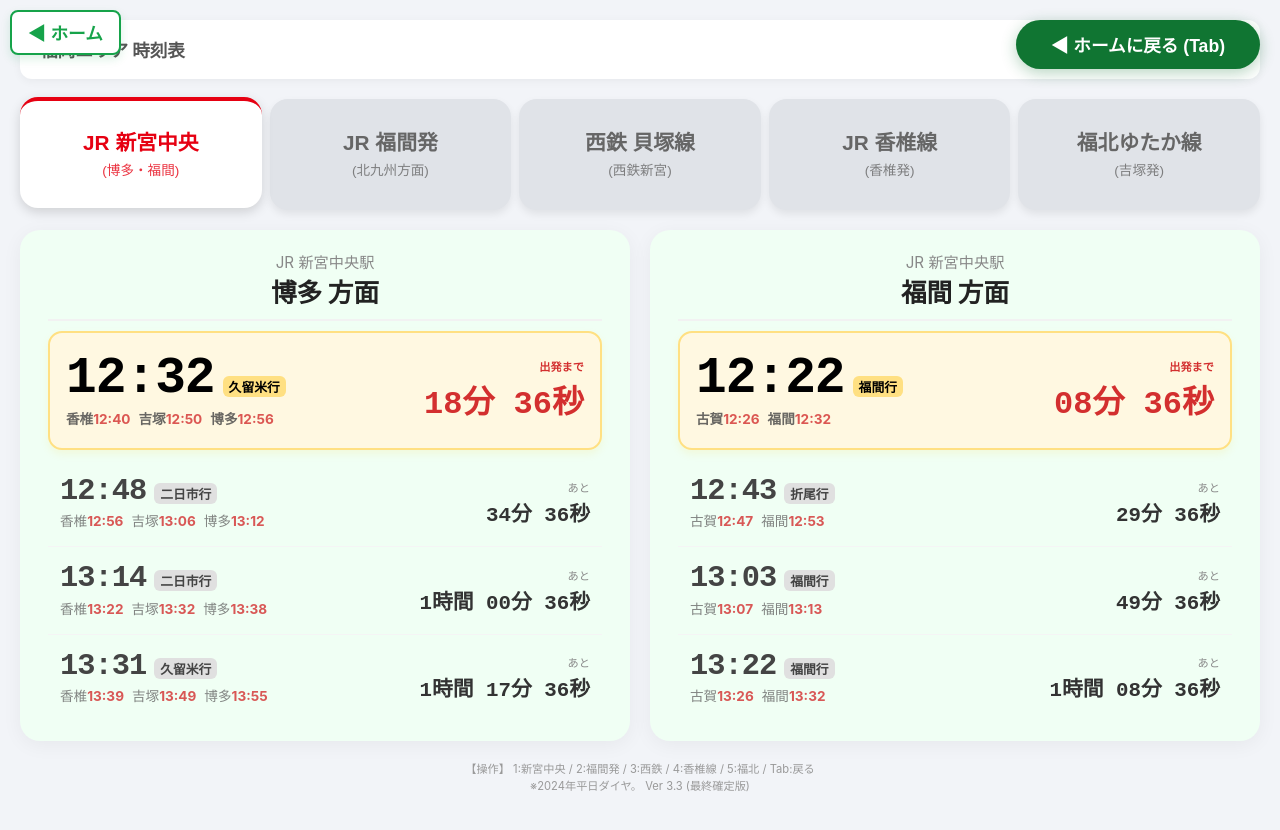
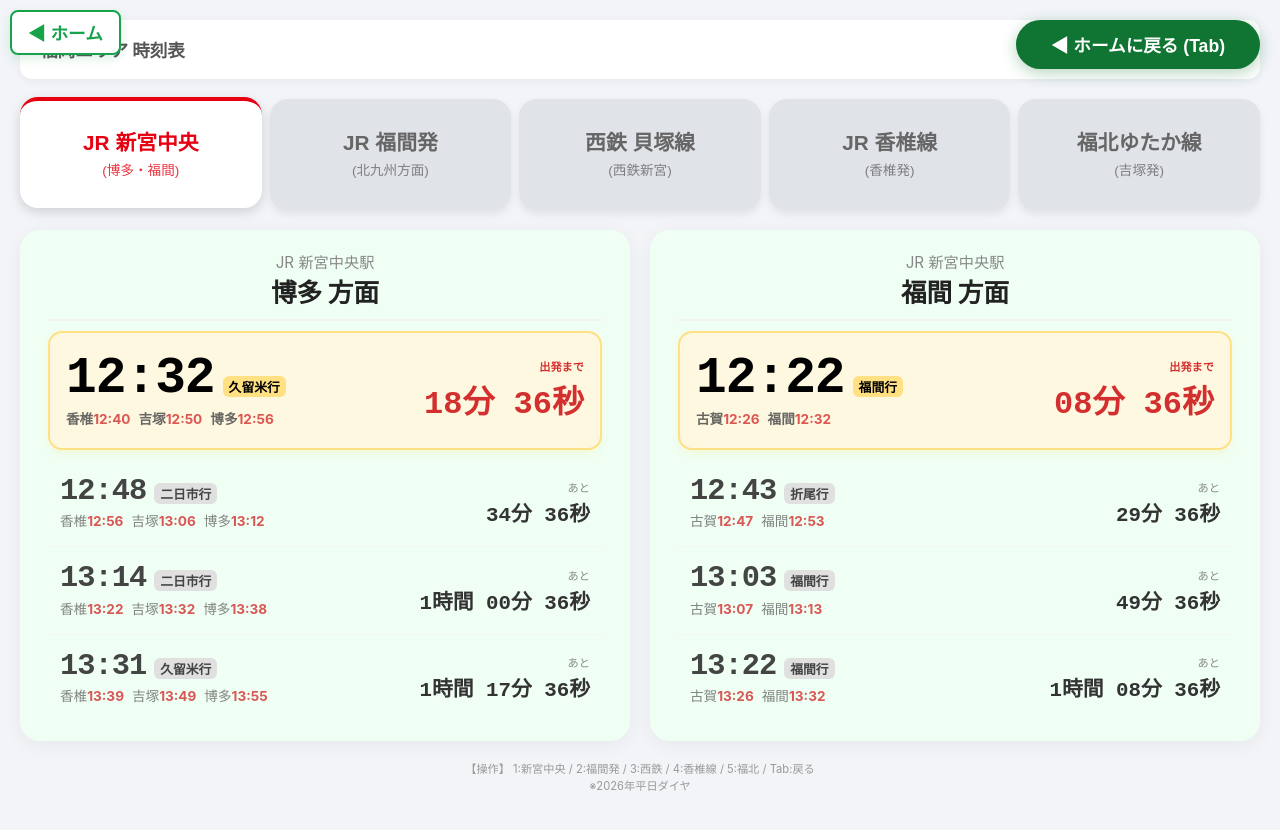
Before and after one commit to paru36029-coder/paruparus, a plain HTML site: page train-timetable.html in a window 1280 px wide. Drawn offline with Linux system fonts and the light colour scheme.

Commit message:
Update train-timetable.html

```diff
--- a/train-timetable.html
+++ b/train-timetable.html
@@ -618,7 +618,7 @@
 
     <div class="footer-note">
         【操作】 1:新宮中央 / 2:福間発 / 3:西鉄 / 4:香椎線 / 5:福北 / Tab:戻る<br>
-        ※2024年平日ダイヤ。 Ver 3.3 (最終確定版)
+        ※2026年平日ダイヤ
     </div>
 
     <script>
```
